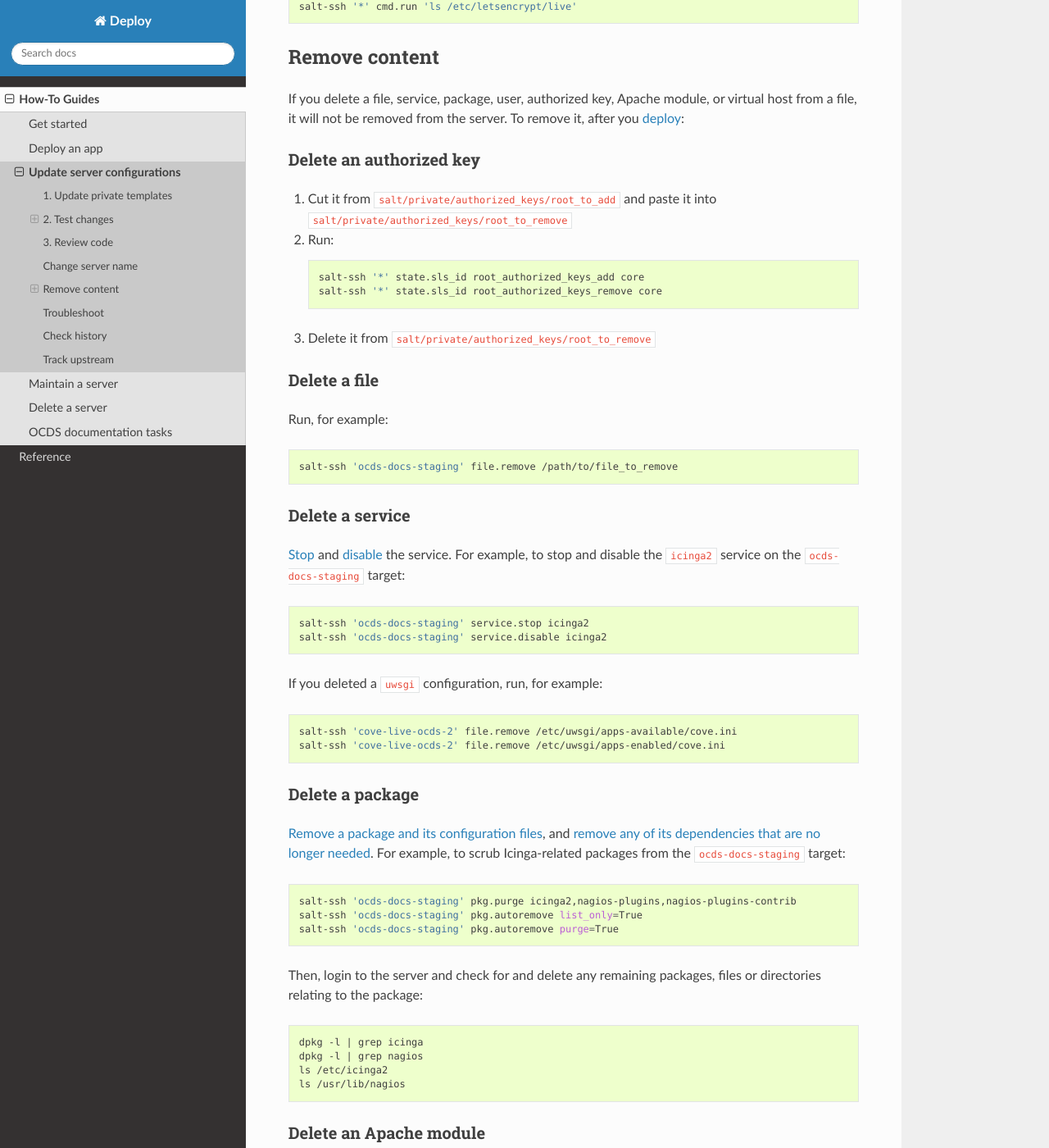
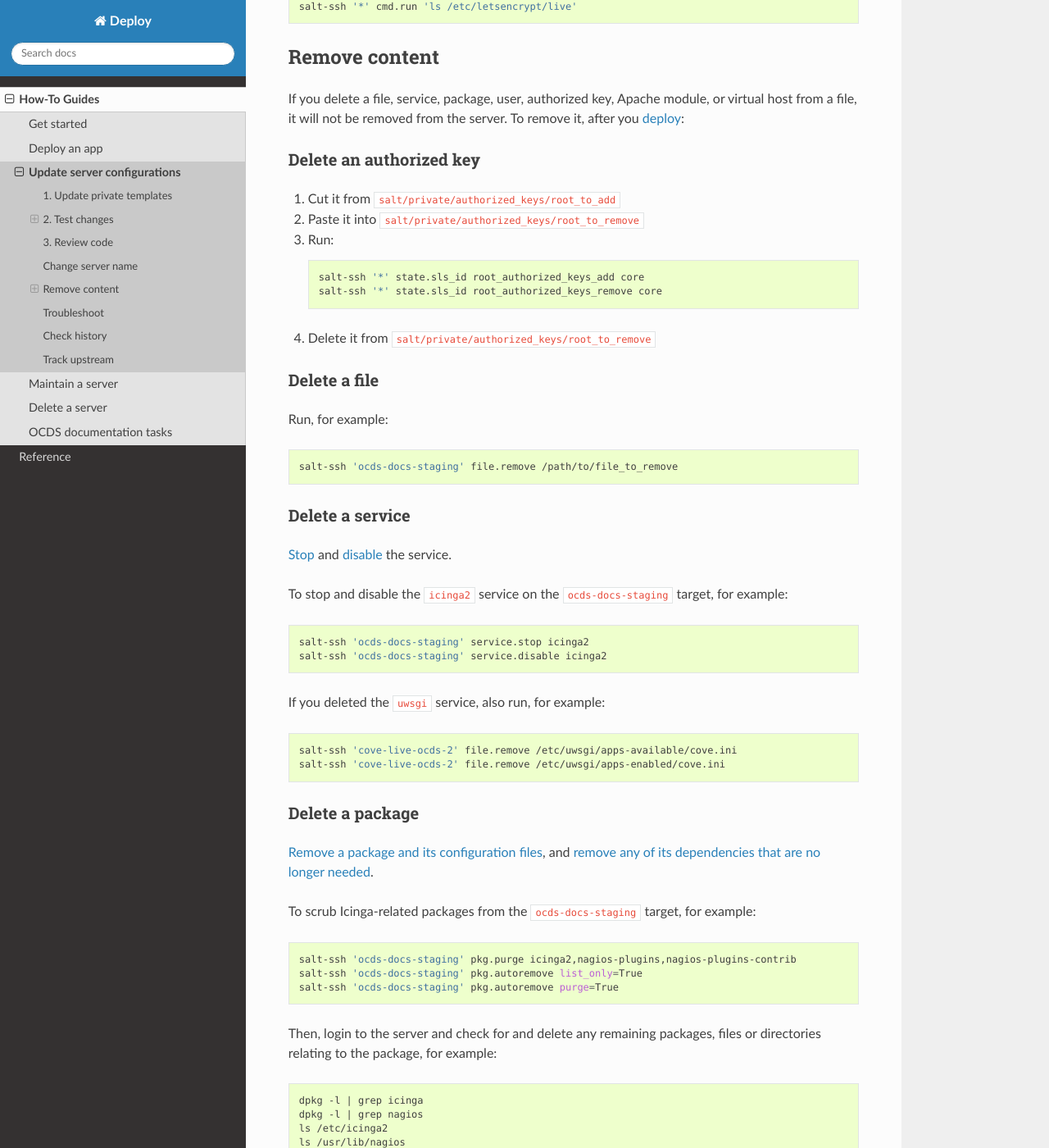
Before and after one commit to open-contracting/deploy, a Sphinx documentation site: the page built from docs/how-to/update.rst, in a window 1280 px wide and 1400 px high, scrolled down 2119 px. Shown: the whole window at 82% size. Built offline with Sphinx 7.4.7 and the Read the Docs theme 2.0.0, drawn with Linux system fonts in a browser that asks for light colours.

Commit message:
Docs: Make examples consistent

```diff
--- a/docs/how-to/update.rst
+++ b/docs/how-to/update.rst
@@ -96,7 +96,8 @@ If you delete a file, service, package, user, authorized key, Apache module, or
 Delete an authorized key
 ~~~~~~~~~~~~~~~~~~~~~~~~
 
-#. Cut it from ``salt/private/authorized_keys/root_to_add`` and paste it into ``salt/private/authorized_keys/root_to_remove``
+#. Cut it from ``salt/private/authorized_keys/root_to_add``
+#. Paste it into ``salt/private/authorized_keys/root_to_remove``
 #. Run:
 
    .. code-block:: bash
@@ -118,14 +119,16 @@ Run, for example:
 Delete a service
 ~~~~~~~~~~~~~~~~
 
-`Stop <https://docs.saltstack.com/en/latest/ref/modules/all/salt.modules.upstart_service.html#salt.modules.upstart_service.stop>`__ and `disable <https://docs.saltstack.com/en/latest/ref/modules/all/salt.modules.upstart_service.html#salt.modules.upstart_service.disable>`__ the service. For example, to stop and disable the ``icinga2`` service on the ``ocds-docs-staging`` target:
+`Stop <https://docs.saltstack.com/en/latest/ref/modules/all/salt.modules.upstart_service.html#salt.modules.upstart_service.stop>`__ and `disable <https://docs.saltstack.com/en/latest/ref/modules/all/salt.modules.upstart_service.html#salt.modules.upstart_service.disable>`__ the service.
+
+To stop and disable the ``icinga2`` service on the ``ocds-docs-staging`` target, for example:
 
 .. code-block:: bash
 
    salt-ssh 'ocds-docs-staging' service.stop icinga2
    salt-ssh 'ocds-docs-staging' service.disable icinga2
 
-If you deleted a ``uwsgi`` configuration, run, for example:
+If you deleted the ``uwsgi`` service, also run, for example:
 
 .. code-block:: bash
 
@@ -135,7 +138,9 @@ If you deleted a ``uwsgi`` configuration, run, for example:
 Delete a package
 ~~~~~~~~~~~~~~~~
 
-`Remove a package and its configuration files <https://docs.saltstack.com/en/latest/ref/modules/all/salt.modules.aptpkg.html#salt.modules.aptpkg.purge>`__, and `remove any of its dependencies that are no longer needed <https://docs.saltstack.com/en/latest/ref/modules/all/salt.modules.aptpkg.html#salt.modules.aptpkg.autoremove>`__. For example, to scrub Icinga-related packages from the ``ocds-docs-staging`` target:
+`Remove a package and its configuration files <https://docs.saltstack.com/en/latest/ref/modules/all/salt.modules.aptpkg.html#salt.modules.aptpkg.purge>`__, and `remove any of its dependencies that are no longer needed <https://docs.saltstack.com/en/latest/ref/modules/all/salt.modules.aptpkg.html#salt.modules.aptpkg.autoremove>`__.
+
+To scrub Icinga-related packages from the ``ocds-docs-staging`` target, for example:
 
 .. code-block:: bash
 
@@ -143,7 +148,7 @@ Delete a package
    salt-ssh 'ocds-docs-staging' pkg.autoremove list_only=True
    salt-ssh 'ocds-docs-staging' pkg.autoremove purge=True
 
-Then, login to the server and check for and delete any remaining packages, files or directories relating to the package:
+Then, login to the server and check for and delete any remaining packages, files or directories relating to the package, for example:
 
 .. code-block:: bash
 
```
